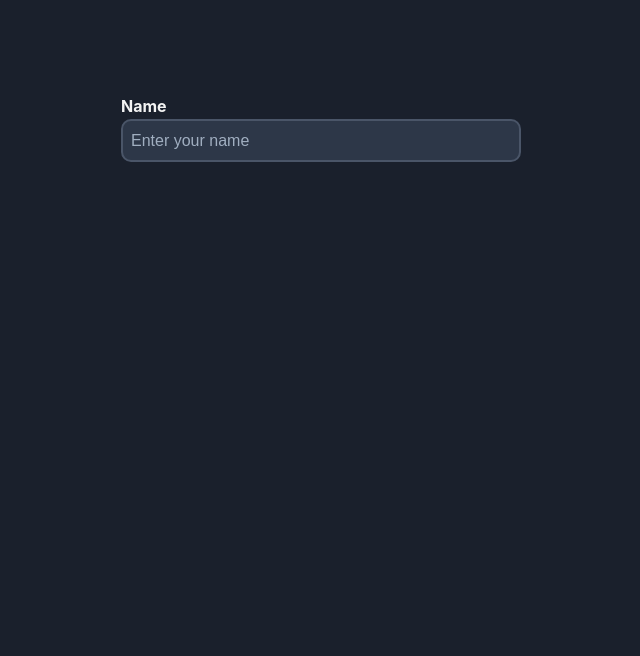
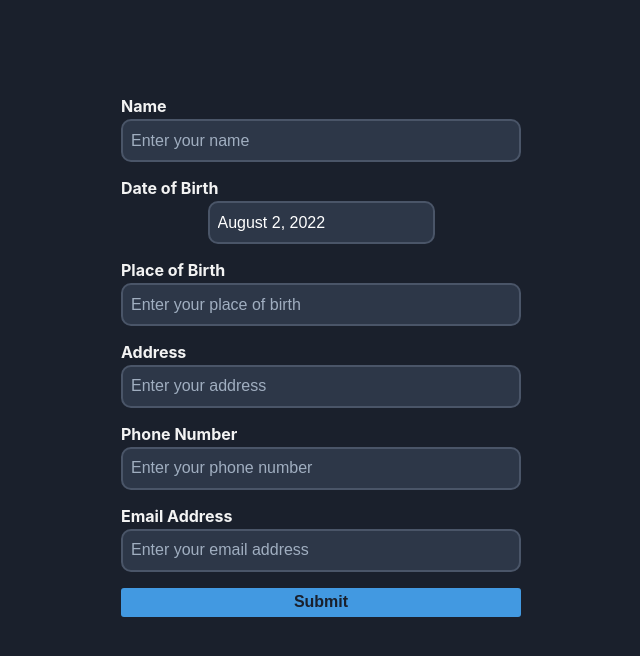
Before and after one commit to achdiathadit/user-registration-form, a React (Create React App) app: page / in a window 1280 px wide. Shown: the top 656 px of the page, without its empty margins (319-959 px from the left). Built offline with nearby package versions, Linux system fonts and the light colour scheme.

Commit message:
Update form

```diff
--- a/package.json
+++ b/package.json
@@ -8,6 +8,7 @@
     "@testing-library/user-event": "^13.5.0",
     "formik": "^2.2.9",
     "react": "^18.2.0",
+    "react-datepicker": "^4.8.0",
     "react-dom": "^18.2.0",
     "react-scripts": "5.0.1",
     "web-vitals": "^2.1.4",
--- a/src/components/RegisForm.js
+++ b/src/components/RegisForm.js
@@ -1,4 +1,6 @@
 import { useFormik } from 'formik';
+import DatePicker from 'react-datepicker';
+import 'react-datepicker/dist/react-datepicker.css';
 
 const RegisForm = () => {
 	const formik = useFormik({
@@ -6,7 +8,7 @@ const RegisForm = () => {
 			name: '',
 			title: '',
 			marriageStatus: '',
-			dateOfBirth: '',
+			dateOfBirth: new Date(),
 			placeOfBirth: '',
 			address: '',
 			phoneNumber: '',
@@ -24,6 +26,46 @@ const RegisForm = () => {
 				type='text'
 				placeholder='Enter your name'
 			/>
+			<label htmlFor='dateOfBirth'>Date of Birth</label>
+			<DatePicker
+				selected={formik.values.dateOfBirth}
+				dateFormat='MMMM d, yyyy'
+				name='dateOfBirth'
+				onChange={formik.handleChange}
+			/>
+			<label htmlFor='placeOfBirth'>Place of Birth</label>
+			<input
+				value={formik.values.placeOfBirth}
+				onChange={formik.handleChange}
+				id='placeOfBirth'
+				type='text'
+				placeholder='Enter your place of birth'
+			/>
+			<label htmlFor='address'>Address</label>
+			<input
+				value={formik.values.address}
+				onChange={formik.handleChange}
+				id='address'
+				type='text'
+				placeholder='Enter your address'
+			/>
+			<label htmlFor='phoneNumber'>Phone Number</label>
+			<input
+				value={formik.values.phoneNumber}
+				onChange={formik.handleChange}
+				id='phoneNumber'
+				type='text'
+				placeholder='Enter your phone number'
+			/>
+			<label htmlFor='email'>Email Address</label>
+			<input
+				value={formik.values.email}
+				onChange={formik.handleChange}
+				id='email'
+				type='email'
+				placeholder='Enter your email address'
+			/>
+			<button type='submit'>Submit</button>
 		</form>
 	);
 };
```
Also changed, not shown: 1 other file (tests, documents, lock files or other folders).
